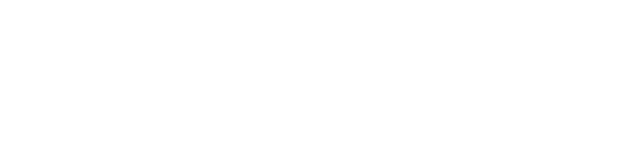
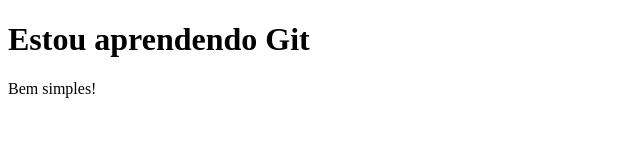
Before and after one commit to vimmasi/base_git, a plain HTML site: page index.html in a window 1280 px wide. Shown: the whole page, without its empty margins (0-640 px from the left). Drawn offline with Linux system fonts and the light colour scheme.

Commit message:
Criação do Título e Parágrafo

```diff
--- a/index.html
+++ b/index.html
@@ -7,6 +7,7 @@
    <title>Tutorial de Git</title>
 </head>
 <body>
-
+   <h1>Estou aprendendo Git</h1>
+   <p>Bem simples!</p>
 </body>
 </html>
```
